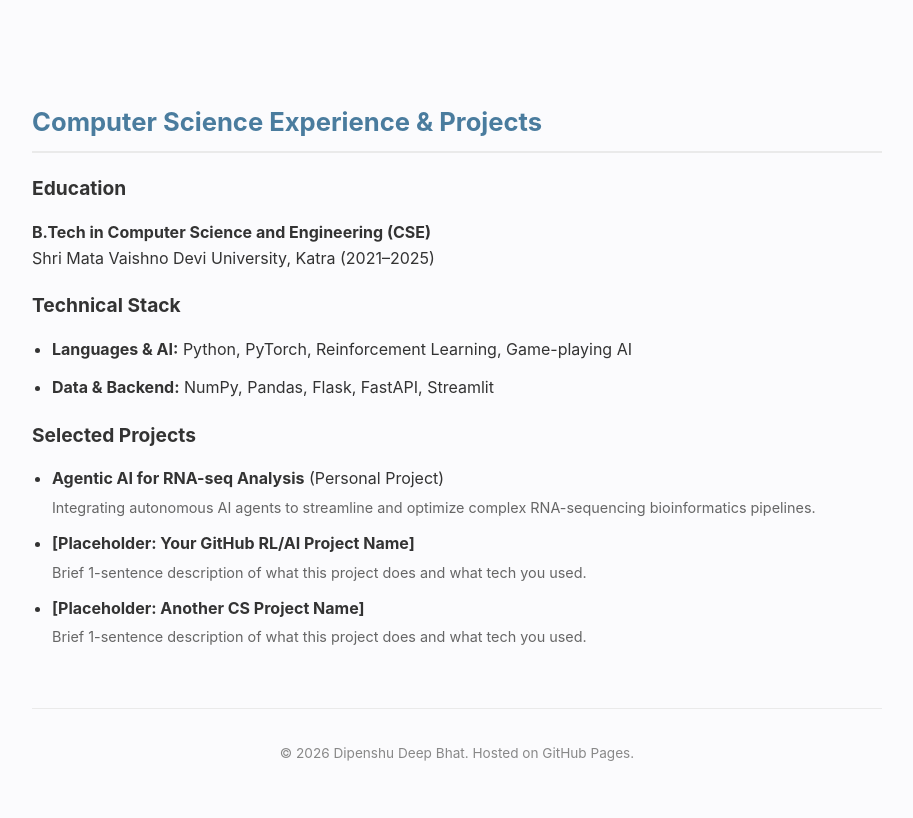
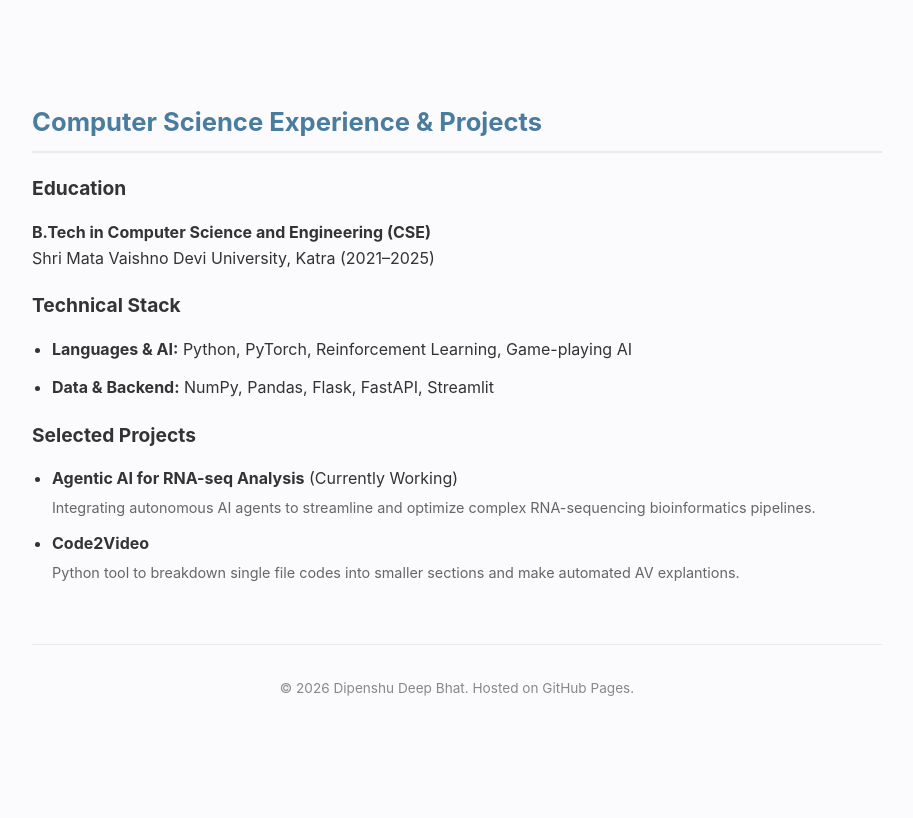
Before and after one commit to NoobDip/NoobDip.github.io, a plain HTML site: page index.html in a window 1280 px wide. Shown: the part 1089-1907 px from the top of the page, without its empty margins (183-1096 px from the left). After the commit the page ends 1842 px from the top, so only its background shows below. Drawn offline with Linux system fonts and the light colour scheme.

Commit message:
Updated portfolio: Added CS project

```diff
--- a/index.html
+++ b/index.html
@@ -200,17 +200,17 @@
         <h3>Selected Projects</h3>
         <ul>
             <li>
-                <strong>Agentic AI for RNA-seq Analysis</strong> (Personal Project)
+                <strong>Agentic AI for RNA-seq Analysis</strong> (Currently Working)
                 <span class="tags">Integrating autonomous AI agents to streamline and optimize complex RNA-sequencing bioinformatics pipelines.</span>
             </li>
             <li>
-                <strong>[Placeholder: Your GitHub RL/AI Project Name]</strong>
-                <span class="tags">Brief 1-sentence description of what this project does and what tech you used.</span>
+                <strong>Code2Video</strong>
+                <span class="tags">Python tool to breakdown single file codes into smaller sections and make automated AV explantions.</span>
             </li>
-            <li>
+            <!-- <li>
                 <strong>[Placeholder: Another CS Project Name]</strong>
                 <span class="tags">Brief 1-sentence description of what this project does and what tech you used.</span>
-            </li>
+            </li> -->
         </ul>
     </section>
 
```
